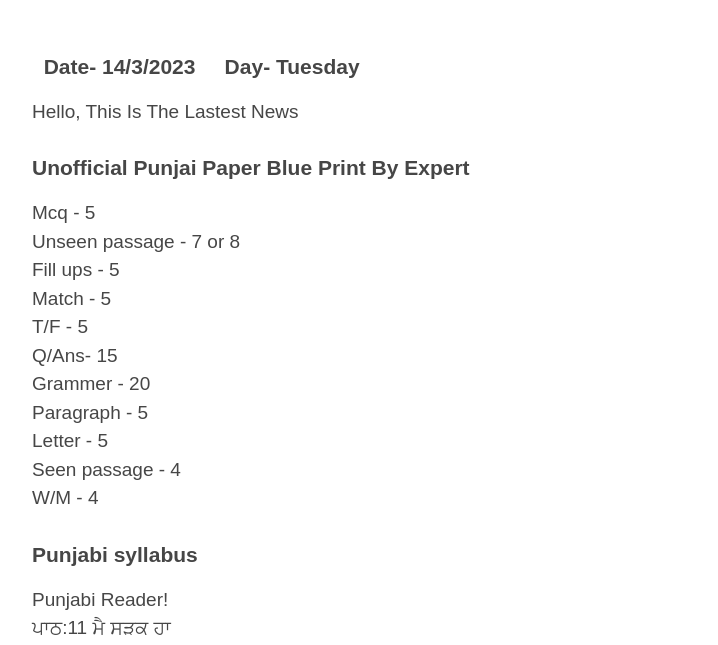
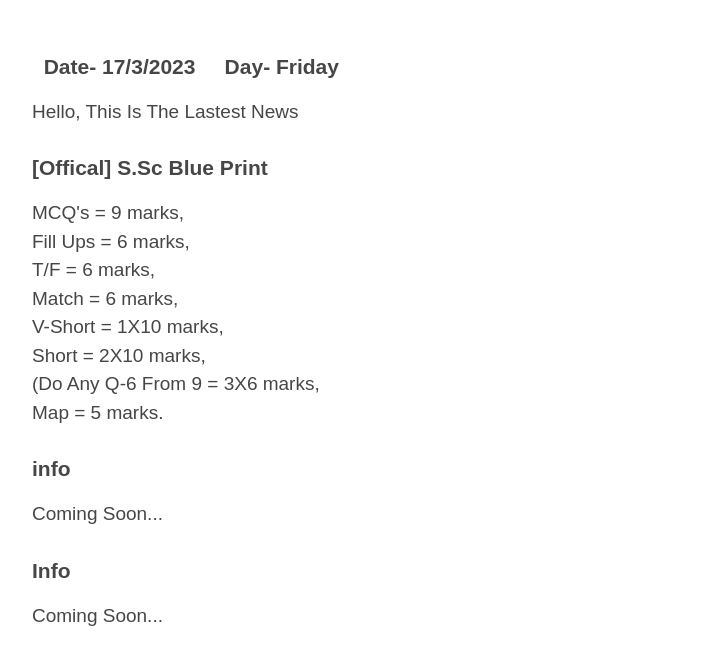
Before and after one commit to NATURO7x/Information-In-Advance, a plain HTML site: page index.html in a window 1280 px wide. Shown: the part 87-732 px from the top of the page, without its empty margins (208-926 px from the left). Drawn offline with Linux system fonts and the light colour scheme.

Commit message:
Added index.html

```diff
--- a/index.html
+++ b/index.html
@@ -17,7 +17,7 @@
          <meta name="description" content=" A website for
             students of M.A.G.S.S.S school class 7th Information
                In Advanced">
-			 <meta name="keywords" content="M.A.G.S.S.S 7th class information in advanced by neelash">
+			 <meta name="keywords" content="7th class information in advanced by neelash">
              <meta name="robots" content="INDEX, FOLLOW">
 			 <meta name="viewport" content="width=device-width, initial-scale=1">
 			 <link rel="icon" href="favicon.jpg" type="image/jpg">
@@ -31,70 +31,29 @@
 	<div class="container">
                 <div class="article">
         <h2>
-                           &nbsp; Date- 14/3/2023 &#160;
-                           &nbsp; Day- Tuesday &#160;
+                           &nbsp; Date- 17/3/2023 &#160;
+                           &nbsp; Day- Friday &#160;
         </h2>
 		     <p>Hello, This  Is The Lastest News</p>
 		</div>
 		          <!--Info#1-->
 		<div class="article">
-			<h2>Unofficial Punjai Paper Blue Print By Expert</h2>
+			<h2>[Offical] S.Sc Blue Print</h2>
         <p>
-Mcq - 5 <br>
-Unseen passage - 7 or 8 <br>
-Fill ups - 5<br>
-Match - 5<br>
-T/F - 5<br>
-Q/Ans- 15<br>
-Grammer - 20<br>
-Paragraph - 5<br>
-Letter - 5<br>
-Seen passage - 4<br>
-W/M - 4<br>
+MCQ's = 9 marks, <br>
+Fill Ups = 6 marks, <br>
+T/F = 6 marks, <br>
+Match = 6 marks, <br>
+V-Short = 1X10 marks, <br>
+Short = 2X10 marks, <br>
+(Do Any Q-6 From 9 = 3X6 marks, <br>
+Map = 5 marks. <br>
         </p>
 		</div>
 		<div class="article">
 			    <!--Info#2-->
-			<h2>Punjabi syllabus</h2>
-			<p>
-Punjabi Reader! <br>
-ਪਾਠ:11 ਮੈ ਸੜਕ ਹਾ <br>
-ਪਾਠ :12 ਸੱਤ ਭੈਣਾਂ <br>
-ਪਾਠ : 13 ਤਿੱਤਲੀ ਤੇ ਭੌਰਾ <br>
-ਪਾਠ : 14 ਰਾਮ ਅਤੇ ਭਰਤ <br>
-ਪਾਠ :15ਹਲਵਾਈ <br>
- ਪਾਠ :16 ਰੇਲਗੱਡੀ <br>
-
-ਪਾਠ :17 ਲਾਲ ਕੁਕੜੀ <br>
-ਪਾਠ :18 ਵਰਖਾ <br>
-ਪਾਠ :19 ਸਫ਼ਾਈ <br>
- ਪੰਜਾਬੀ ਵਿਆਕਰਣ <br>
-ਪਾਠ 6.1.1ਨਾਵ <br>
-
-ਪਾਠ 6.1.2 ਲਿੰਗ <br>
-ਪਾਠ6.1.3  ਵਚਨ <br>
-ਪਾਠ 6.1.4 ਪੜਨਾਵ <br>
-ਪਾਠ6.1.5  ਵਿਸ਼ੇਸ਼ਨ <br>
-ਪਾਠ6.1.6ਕਿਰਿਆ <br>
- ਪਾਠ6.1.7ਕਾਲ<br>
-6.2 ਅਵਿਕਾਰੀ ਸ਼ਬਦ<br>
-6.2.1ਕਿਰਿਆ ਵਿਸ਼ੇਸ਼ਣ<br>
- ਪਾਠ 6.2.2ਸੰਬੰਧਕ <br>
-6.2.3ਯੋਜਕ<br>
-6.2.4ਵਿਸਮਿਕ<br>
-7ਵਾਕ ਬੋਧ<br>
-7.1ਵਾਕ ਬੋਧ<br>
-8ਵਿਸਰਾਮ ਚਿੰਨ੍ਹ<br>
-9 ਅੱਖਰ ਬੋਧ<br>
-9.1ਵਿਰੋਧਰਥਕ <br>
-9.2 ਸਮਾਨਰਥਕ <br>
-9.3 ਬਹੁਤੇ ਸ਼ਬਦਾਂ ਦੀ ਥਾਂ ਇਕ ਸ਼ਬਦ<br>
-ਅੰਡਿੱਠਾ ਪੈਰਾ<br>
- ਲੇਖ ਰਚਨਾ ਮੇਰਾ ਸਕੂਲ,ਮੇਰਾ ਅਧਿਆਪਕ,ਮੇਰਾ ਮਿੱਤਰ<br>
-ਕਹਾਣੀ ਰਚਨਾ: ਆਜੜੀ ਅਤੇ ਬਘਿਆੜ,ਲਾਲਚ ਬੁਰੀ ਬਲਾ ਹੈ<br>
-
-ਬਿਨੈ ਪੱਤਰ ਜ਼ਰੂਰੀ ਕੰਮ ਲਈ ਬਿਨੈ ਪੱਤਰ।<br>
-ਆਪਣੇ ਭੈਣ/ਭਰਾ ਦੇ ਵਿਆਹ ਤੇ ਛੁੱਟੀ ਲੈਣ ਲਈ ਬਿਨੈ ਪੱਤਰ ਲਿਖੋ।<br> </p>
+			<h2>info</h2>
+			<p>Coming Soon...</p>
 		</div>
 		<div class="article">
 			   <!--Info#3-->
```
